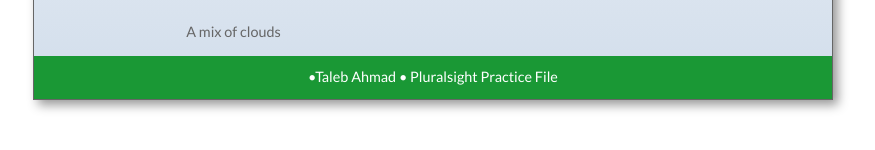
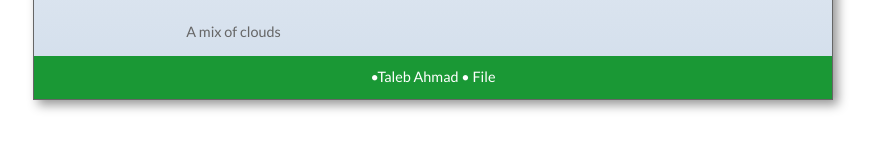
Before and after one commit to TalebAhmad/WEATHER-APP, a plain HTML site: page index.html in a window 1280 px wide. Shown: the part 334-484 px from the top of the page, without its empty margins (207-1082 px from the left). Drawn offline with Linux system fonts and the light colour scheme; no server answers.

Commit message:
updated file

```diff
--- a/index.html
+++ b/index.html
@@ -87,7 +87,7 @@
 
 
     <footer>
-    <p>&bull;Taleb Ahmad &bull; Pluralsight Practice File</p>
+    <p>&bull;Taleb Ahmad &bull; File</p>
     </footer>
 
 		</div> <!-- end wrapper -->
```
